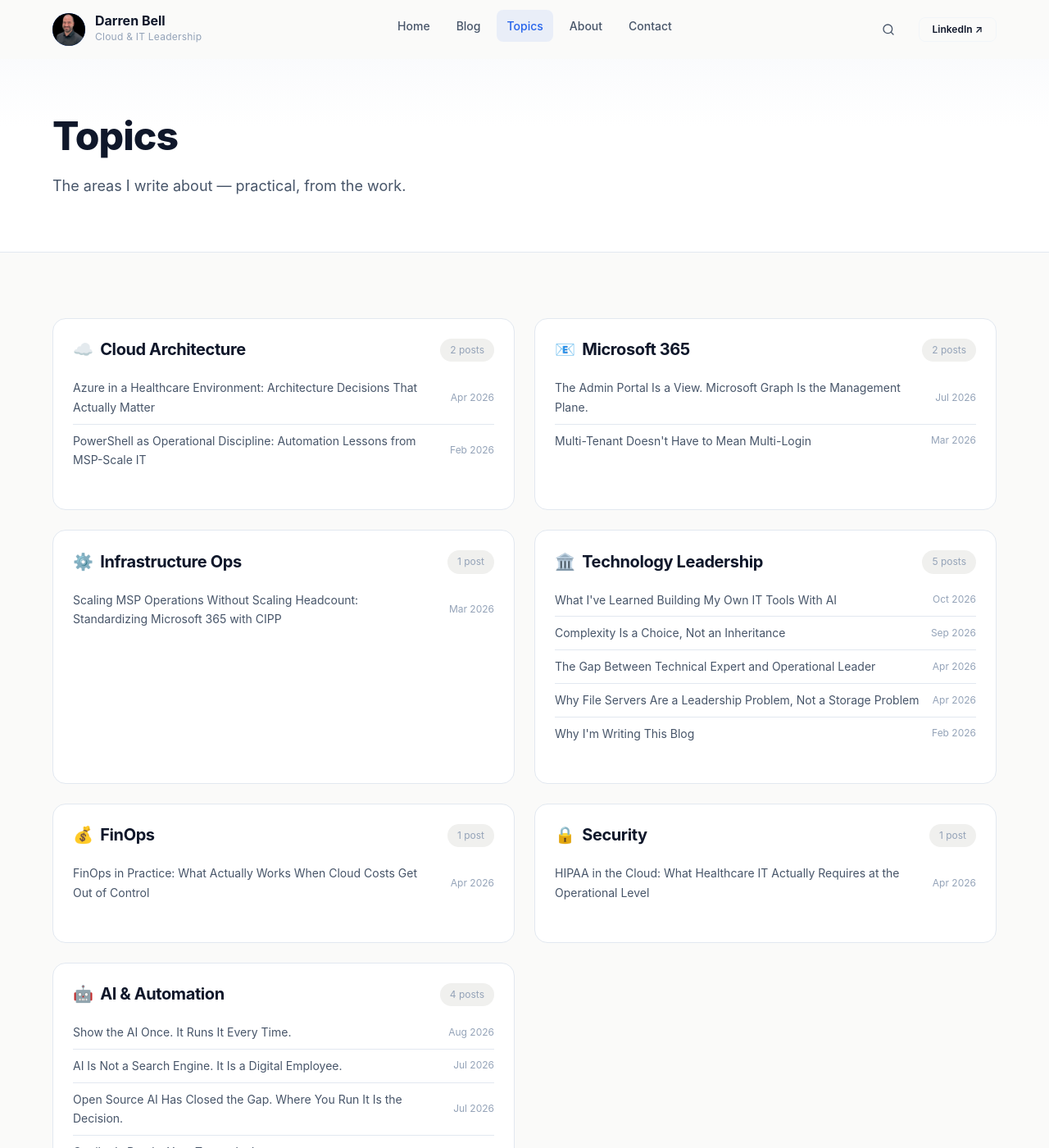
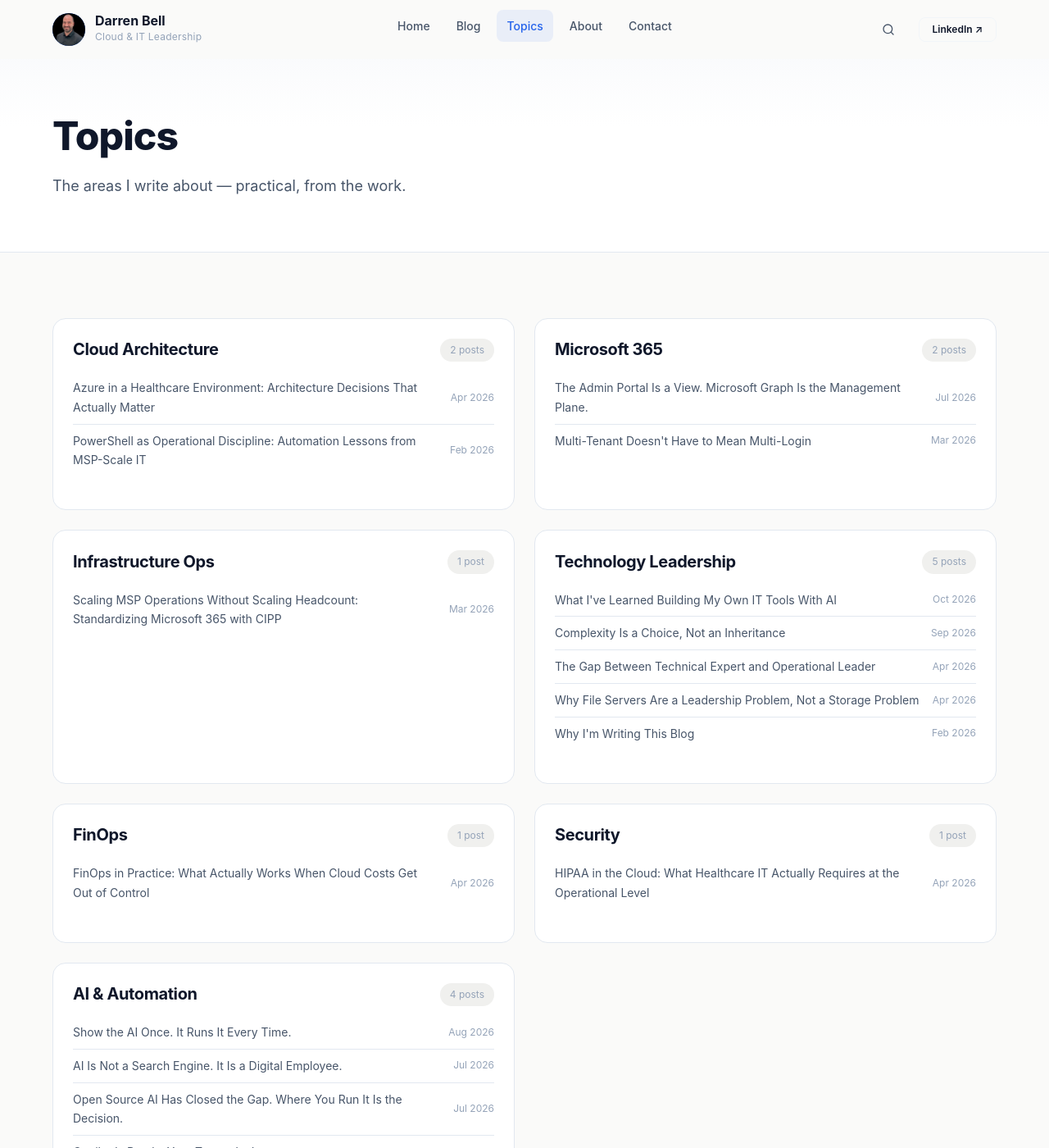
Before and after one commit to darrenbell09/DB_Blog, a Jekyll site: the page built from categories.html, in a window 1280 px wide and 1400 px high. Shown: the whole window at 82% size. Built offline with Jekyll 4.4.1, drawn with Linux system fonts in a browser that asks for light colours.

Commit message:
Remove emojis from the Topics page category headings
Drop the {% case %} block in categories.html that prefixed each category heading with an emoji and &nbsp;.

```diff
--- a/categories.html
+++ b/categories.html
@@ -33,15 +33,6 @@ permalink: /categories/
         <div class="category-block" id="{{ cat_slug }}">
           <div class="category-block__header">
             <h2 class="category-block__title">
-              {% case cat %}
-                {% when 'Cloud Architecture' %}☁️&nbsp;
-                {% when 'Microsoft 365' %}📧&nbsp;
-                {% when 'Infrastructure Ops' %}⚙️&nbsp;
-                {% when 'Technology Leadership' %}🏛️&nbsp;
-                {% when 'FinOps' %}💰&nbsp;
-                {% when 'Security' %}🔒&nbsp;
-                {% when 'AI & Automation' %}🤖&nbsp;
-              {% endcase %}
               {{ cat }}
             </h2>
             <span class="category-block__count">{{ cat_posts.size }} post{% if cat_posts.size != 1 %}s{% endif %}</span>
```
